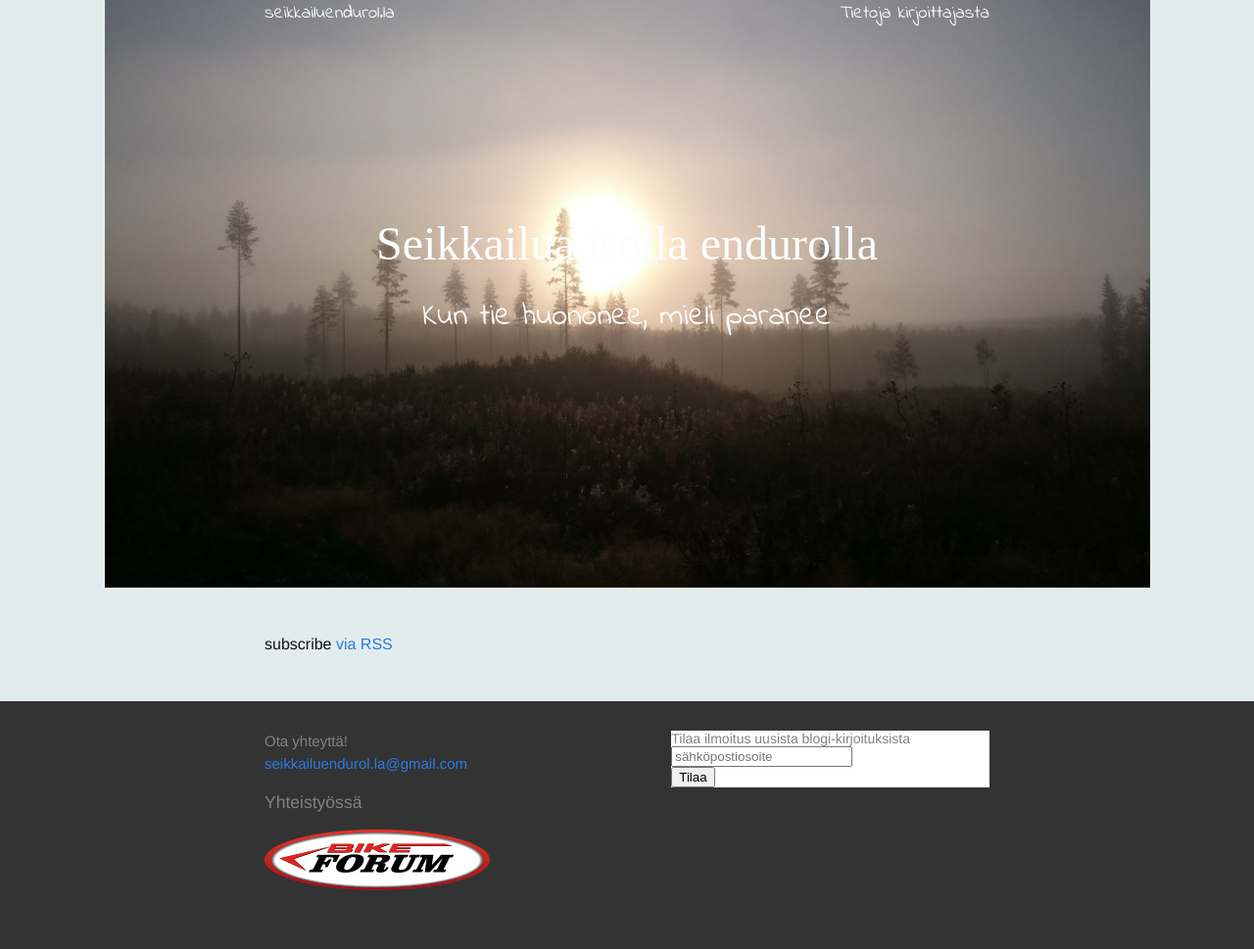
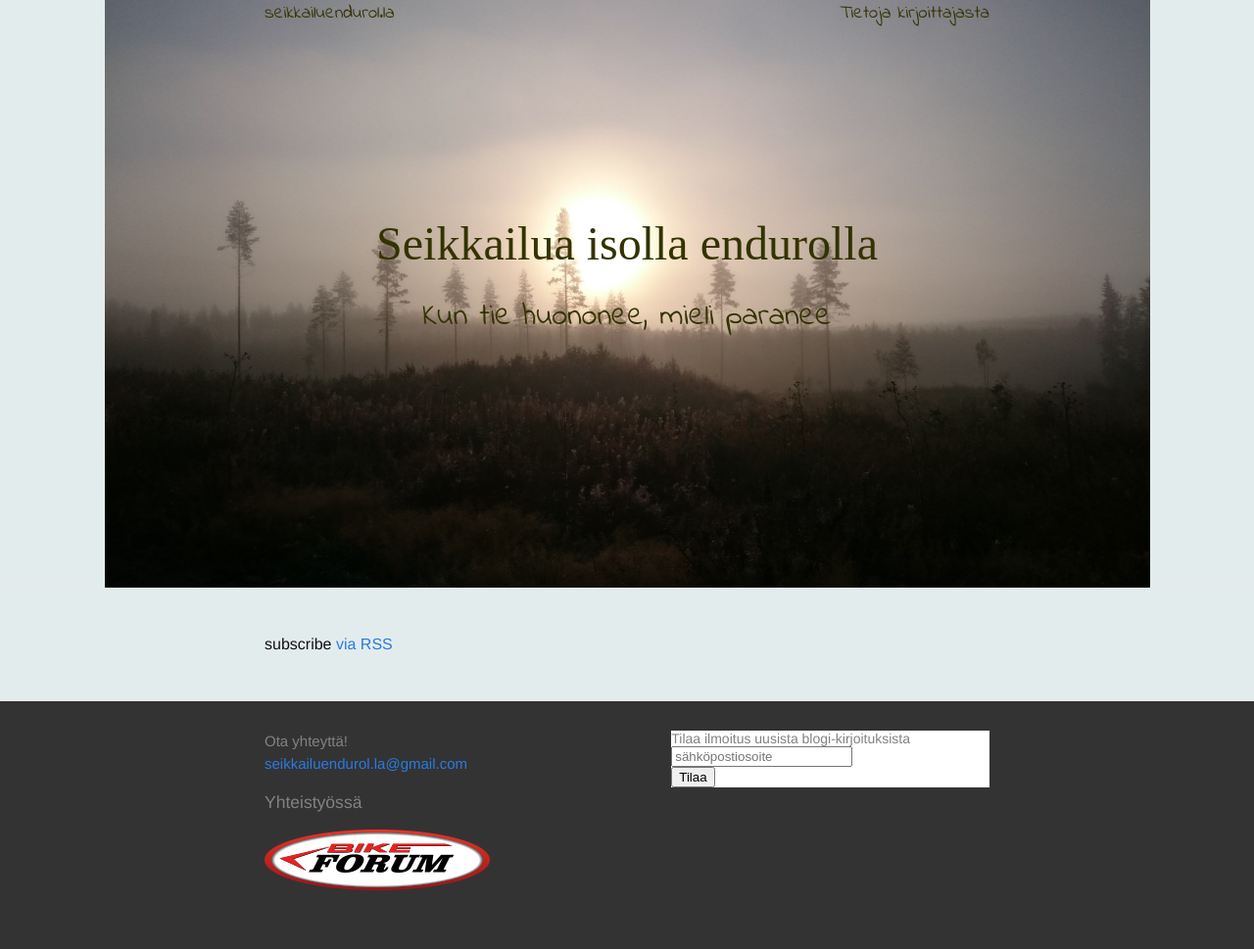
Before and after one commit to seikkailuendurolla/seikkailuendurolla.github.io, a Jekyll site: the page built from index.html, in a window 1280 px wide. Shown: the whole page at 98% size. Built offline with Jekyll 4.4.1, drawn with Linux system fonts in a browser that asks for light colours; some web fonts are replaced; comment, search, counter and statistics services are not loaded.

Commit message:
Headerin tekstien värit konfiguroitaviksi

```diff
--- a/_includes/header.html
+++ b/_includes/header.html
@@ -1,12 +1,12 @@
 <header class="site-header" style="{{page.header_image_style}}">
 
   <div class="wrapper">
-    <h3 class="left"><a href="/">seikkailuendurol.la</a></h3>
-    <h3 class="right"><a href="/about">Tietoja kirjoittajasta</a></h3>
+    <h3 class="left {{page.header_link_class}}"><a href="/">seikkailuendurol.la</a></h3>
+    <h3 class="right {{page.header_link_class}}"><a href="/about">Tietoja kirjoittajasta</a></h3>
 
     <div class="image-text">
-      <h1>Seikkailua isolla endurolla</h1>
-      <h2>Kun tie huononee, mieli paranee</h2>
+      <h1 class="{{page.header_slogan_class}}">Seikkailua isolla endurolla</h1>
+      <h2 class="{{page.header_slogan_class}}">Kun tie huononee, mieli paranee</h2>
     </div>
   </div>
 
--- a/_sass/_layout.scss
+++ b/_sass/_layout.scss
@@ -8,7 +8,6 @@
     position: relative;
 
     h3 {
-      a { color: #fdfdfd; }
       font-family: 'Indie Flower', cursive;
     }
 
@@ -25,16 +24,34 @@
 
       h1 {
         font-family: 'Fredericka the Great', cursive;
-        color: #fdfdfd;
         text-align: center;
         font-size: 3em;
       }
       h2 {
         font-family: 'Indie Flower', cursive;
-        color: #fdfdfd;
         text-align: center;
         font-size: 2em;
       }
+    }
+
+    .black {
+      color: black;
+      a { color: black; }
+    }
+
+    .dark {
+      color: #333300;
+      a { color: #333300; }
+    }
+
+    .more-dark {
+      color: #25250e;
+      a { color: #25250e; }
+    }
+
+    .white {
+      color: white;
+      a { color: white; }
     }
 }
 
--- a/index.html
+++ b/index.html
@@ -1,6 +1,8 @@
 ---
 layout: default
-header_image_style: "background: url('/assets/etusivu.jpg') no-repeat center center; background-size: auto 100%;"
+header_link_class: dark
+header_slogan_class: dark
+header_image_style: "background-image: url('/assets/etusivu.jpg'); background-repeat: no-repeat; background-attachment: fixed; background-position: center center; background-size: auto 100%;"
 ---
 
 <div class="home">
```
Also changed, not shown: about.md (+3 -1 lines).
